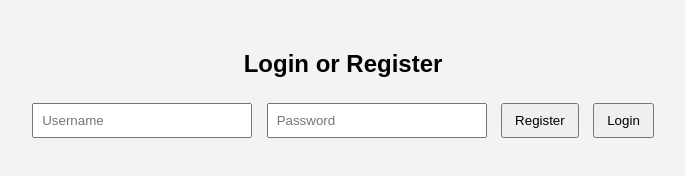
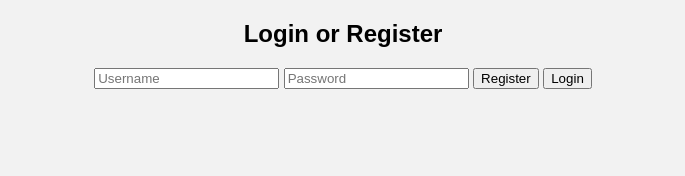
Before and after one commit to JohnnyMcFluffster/test-chat, a website: page index.html in a window 1280 px wide. Shown: the whole page, without its empty margins (297-982 px from the left). Drawn offline with nearby package versions, Linux system fonts and the light colour scheme.

Commit message:
Modify styles for body and messages container
Updated background color and adjusted layout properties.

```diff
--- a/style.css
+++ b/style.css
@@ -1,9 +1,7 @@
 body {
   font-family: Arial, sans-serif;
-  background: #f3f3f3;
   text-align: center;
-  margin: 0;
-  padding: 30px;
+  background: #f2f2f2;
 }
 
 .hidden {
@@ -12,27 +10,11 @@ body {
 
 #messages {
   border: 1px solid #ccc;
+  width: 80%;
   height: 300px;
+  margin: 20px auto;
+  background: #fff;
   overflow-y: auto;
-  margin: 20px auto;
+  text-align: left;
   padding: 10px;
-  width: 90%;
-  background: #fff;
 }
-
-#messages div {
-  text-align: left;
-  padding: 5px 0;
-}
-
-input {
-  padding: 8px;
-  margin: 5px;
-  width: 200px;
-}
-
-button {
-  padding: 8px 12px;
-  margin: 5px;
-  cursor: pointer;
-}
```
